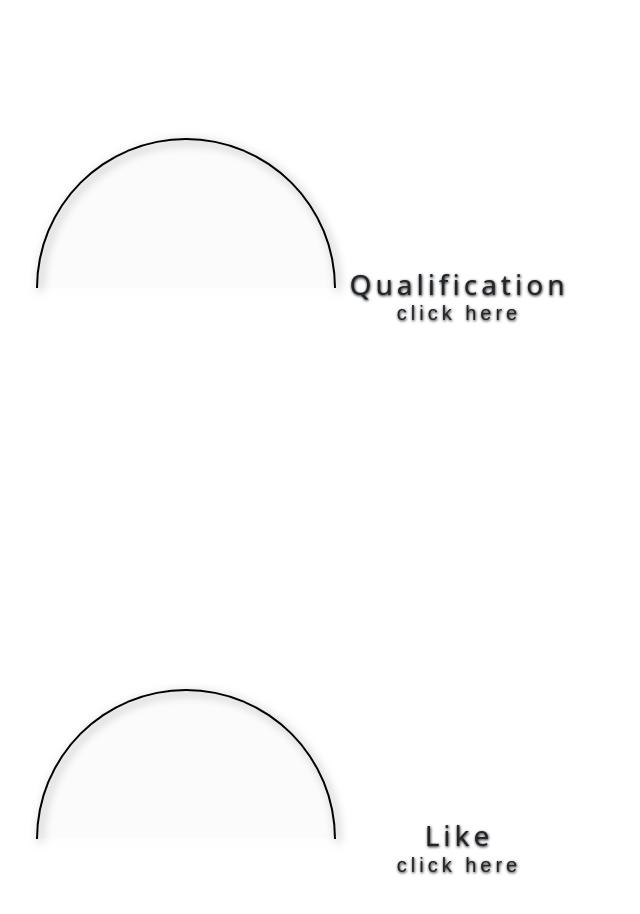
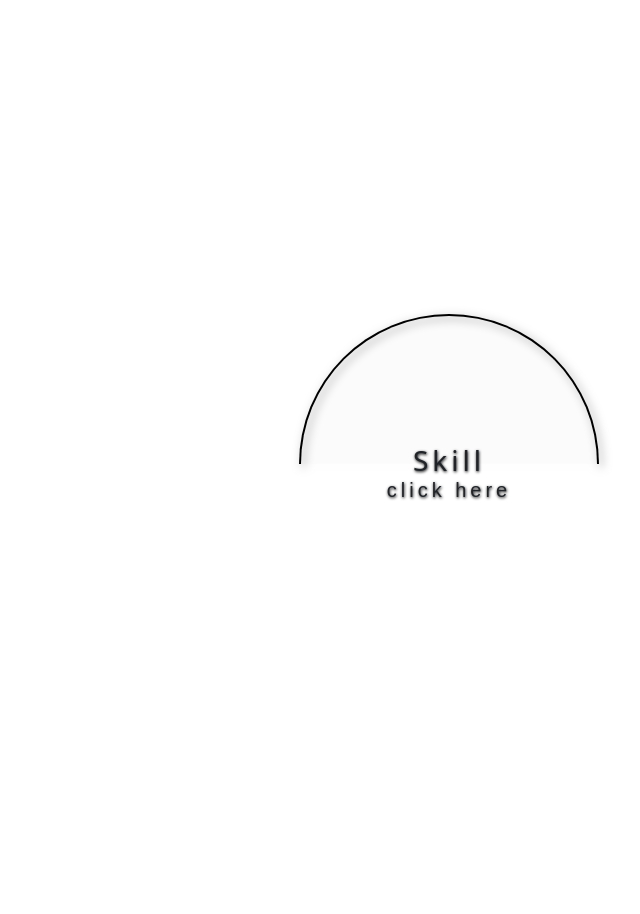
Before and after one commit to lud7n/lud7n.site, a React (Create React App) app: page /#/ in a window 1280 px wide. Shown: the part 1860-2774 px from the top of the page, without its empty margins (191-831 px from the left). Built offline with nearby package versions, Linux system fonts and the light colour scheme.

Commit message:
20240621

```diff
--- a/src/App.css
+++ b/src/App.css
@@ -58,8 +58,7 @@ nav ul li a:hover {
 }
 
 .container {
-  height: 0;
-  padding: 0;
+  text-align: center;
 }
 
 .container h1 {
@@ -139,16 +138,28 @@ meter {
 }
 
 body {
-  width: 100vw;
   /* ビューポートの幅に合わせる */
-  margin: 0;
   /* デフォルトのマージンを削除 */
   margin-bottom: 50px;
   /* 下部に50pxの余白を追加 */
 }
 
+.contentform {
+  display: flex;
+  justify-content: center;
+  /* 水平方向の中央揃え */
+  align-items: center;
+  /* 垂直方向の中央揃え */
+  height: 100vh;
+  /* コンテナの高さをビューポートの高さに設定 */
+  position: relative;
+  /* 子要素の位置指定の基準点 */
+}
+
 .half-circle {
-  margin: 0 auto;
+  position: absolute;
+  transform: translate(-50%, -50%);
+  /* 中心からのオフセット調整 */
   /* 左右のマージンを自動に設定 */
   width: 300px;
   /* 幅を大きくする */
@@ -165,7 +176,6 @@ body {
   /* 薄い白で塗りつぶし */
 
   bottom: 20px;
-  margin-left: 13%;
 
   border: 2px solid #000;
   /* 枠線を追加 */
@@ -175,6 +185,7 @@ body {
   /* 変形の原点を要素の水平中心と下端に設定 */
   filter: drop-shadow(3px 3px 5px rgba(0, 0, 0, 0.5));
   z-index: 1000;
+
 }
 
 .text-shadow {
@@ -303,7 +314,7 @@ body {
   margin: 30px;
   padding: 20px;
   width: 80%;
-  background-color: rgba(255, 255, 255, 0.8);
+  background-color: rgb(216, 216, 216);
   /* 白色の背景を少し透明に */
   border-radius: 10px;
   box-shadow: 0 4px 8px rgba(0, 0, 0, 0.1);
@@ -329,7 +340,7 @@ body {
 
 .view-article-button {
   padding: 6px 18px;
-  background-color: #000000;
+  background-color: black;
   color: white;
   text-decoration: none;
   border-radius: 5px;
--- a/src/components/BlogPage.jsx
+++ b/src/components/BlogPage.jsx
@@ -11,7 +11,6 @@ const BlogPage = () => {
 
     return (
         <div>
-            <img src={profileImage} alt="" className="fadeIn" style={{ width: '100vw', height: '100vh', objectFit: 'cover', borderRadius: '0', position: 'fixed', top: '0', left: '0', zIndex: '-1', opacity: '1.0' }} />
             <br /><br /><br /><br /><br /><br />
             <div className="text-center">
                 <h1 style={{ letterSpacing: '4px', fontWeight: '380' }}>Blog</h1>
--- a/src/components/FloatingTitle.jsx
+++ b/src/components/FloatingTitle.jsx
@@ -3,7 +3,7 @@ import './FloatingTitle.css'; // CSSファイルをインポート
 
 function FloatingTitle() {
     return (
-        <h6 className="floating-title">=LOVE 16th Single c/w「誰にもバレずに」</h6>
+        <h6 className="floating-title">=LOVE 16th Single c/w</h6>
     );
 }
 
--- a/src/components/HomePage.jsx
+++ b/src/components/HomePage.jsx
@@ -1,6 +1,5 @@
 import React, { useState, useEffect } from 'react'
 import { Link } from "react-router-dom";
-import profileImage from "../Images/nanaka.jpg";
 import twitterImage from "../Images/twitter_icon.png";
 import atcoderImage from "../Images/atcoder_icon_transparent.png";
 import instagramImage from "../Images/insta.png";
@@ -33,7 +32,7 @@ const HomePage = () => {
     return (
 
         <body>
-            <div className="container text-center">
+            <div className="container">
 
                 <h2 style={{ transform: 'translateY(320px)', textShadow: '2px 2px 4px rgba(0,0,0,0.5)', letterSpacing: '10px', fontWeight: '180' }}>lud7n.site</h2>
 
@@ -43,30 +42,20 @@ const HomePage = () => {
                     <div class="ellipse" id="ellipse3"></div>
                 </div>
 
-                <img src={profileImage} alt="" className="fadeIn" style={{ width: '100vw', height: '100vh', objectFit: 'cover', borderRadius: '0', position: 'fixed', top: '0', left: '0', zIndex: '-1', opacity: opacity }} />
-
-
                 <p style={{ textShadow: '2px 2px 4px rgba(0,0,0,0.5)', letterSpacing: '4px', fontWeight: '180' }}>
                     I'm a ? Engineer ? Designer ?<br></br>
                 </p>
-
-                <br /><br /><br /><br /><br /><br /><br /><br /><br />
-
-                <div class="text-center">
 
                 <Link to="/works">
                     <RotatingSemicircle />
                 </Link>
                 <div>
 
-                        <h3 className="text-shadow" style={{ position: 'relative', top: '-20px', left: '10px', letterSpacing: '4px', fontWeight: '180' }}>
+                    <h3 className="text-shadow" style={{ position: 'relative', top: '-40px', letterSpacing: '4px', fontWeight: '180' }}>
                         Works<br></br>
                         <h5 style={{ fontFamily: 'Arial', letterSpacing: '4px', fontWeight: '50' }}>click here</h5>
                     </h3>
                 </div>
-                </div>
-
-                <br /><br /><br /><br /><br /><br /><br /><br /><br /><br /><br /><br /><br /><br />
 
                 <div class="text-center">
 
@@ -75,27 +64,23 @@ const HomePage = () => {
                     </Link>
 
                     <div>
-                        <h3 className="text-shadow" style={{ position: 'relative', top: '-20px', left: '10px', letterSpacing: '4px', fontWeight: '180' }}>Skill<br></br>
+                        <h3 className="text-shadow" style={{ position: 'relative', top: '-40px', letterSpacing: '4px', fontWeight: '180' }}>Skill<br></br>
                             <h5 style={{ fontFamily: 'Arial', letterSpacing: '4px', fontWeight: '50' }}>click here</h5>
                         </h3>
                     </div>
                 </div>
-
-                <br /><br /><br /><br /><br /><br /><br /><br /><br /><br /><br /><br /><br /><br />
 
                 <div class="text-center">
 
                     <RotatingSemicircle />
 
                     <div>
-                        <h3 className="text-shadow" style={{ position: 'relative', top: '-20px', left: '10px', letterSpacing: '4px', fontWeight: '180' }}>Qualification<br></br>
+                        <h3 className="text-shadow" style={{ position: 'relative', top: '-40px', letterSpacing: '4px', fontWeight: '180' }}>Qualification<br></br>
                             <h5 style={{ fontFamily: 'Arial', letterSpacing: '4px', fontWeight: '50' }} onClick={openPopup}>click here</h5>
                             <Popup isOpen={isOpen} close={closePopup} />
                         </h3>
                     </div>
                 </div>
-
-                <br /><br /><br /><br /><br /><br /><br /><br /><br /><br /><br /><br /><br /><br />
 
                 <div class="text-center">
 
@@ -104,7 +89,7 @@ const HomePage = () => {
                     </Link>
 
                     <div>
-                        <h3 className="text-shadow" style={{ position: 'relative', top: '-20px', left: '10px', letterSpacing: '4px', fontWeight: '180' }}>Like<br></br>
+                        <h3 className="text-shadow" style={{ position: 'relative', top: '-40px', letterSpacing: '4px', fontWeight: '180' }}>Like<br></br>
                             <h5 style={{ fontFamily: 'Arial', letterSpacing: '4px', fontWeight: '50' }}>click here</h5>
                         </h3>
                     </div>
--- a/src/components/RotatingCircle.jsx
+++ b/src/components/RotatingCircle.jsx
@@ -17,10 +17,12 @@ function RotatingSemicircle() {
     }, []);
 
     return (
-        <div className="half-circle" style={{
-            transform: `rotate(${rotation}deg)`,
-        }}>
-        </div >
+        <div className="contentform">
+            <div className="half-circle" style={{
+                transform: `rotate(${rotation}deg)`,
+            }}>
+            </div >
+        </div>
     );
 }
 
--- a/src/components/SkillPage.jsx
+++ b/src/components/SkillPage.jsx
@@ -1,11 +1,9 @@
 import React from 'react';
 import SkillGage from './SkillGage';
-import profileImage from '../Images/nanaka.jpg';
 
 const SkillPage = () => {
     return (
         <div>
-            <img src={profileImage} className="fadeIn" style={{ width: '100vw', height: '100vh', objectFit: 'cover', borderRadius: '0', position: 'fixed', top: '0', left: '0', zIndex: '-1', opacity: '1.0' }} />
             <div class="text-center">
                 <br /><br /><br /><br /><br /><br />
                 <h2 style={{ letterSpacing: '4px', fontWeight: '380' }}>Skill</h2><br />
--- a/src/components/Works.jsx
+++ b/src/components/Works.jsx
@@ -1,5 +1,4 @@
 import React from 'react'
-import profileImage from "../Images/nanaka.jpg";
 import copypenImage from "../Images/copypen.jpg";
 import fuwawariImage from "../Images/fuwawari.png";
 import funfesImage from "../Images/funfes.jpg";
@@ -8,7 +7,6 @@ import RedesignerImage from "../Images/redesigner_transparent.png";
 const Works = () => {
     return (
         <div>
-            <img src={profileImage} className="fadeIn" style={{ width: '100vw', height: '100vh', objectFit: 'cover', borderRadius: '0', position: 'fixed', top: '0', left: '0', zIndex: '-1', opacity: '1.0' }} />
             <br /><br /><br /><br /><br /><br /><br /><br />
             <div className="text-center">
                 <h2 style={{ letterSpacing: '4px', fontWeight: '380' }}>
--- a/src/components/YouTubeLink.css
+++ b/src/components/YouTubeLink.css
@@ -9,7 +9,7 @@
     /* テキストの色 */
     background-color: #000;
     /* 背景色をYouTubeの赤色に */
-    padding: 10px 59px;
+    padding: 10px 50px;
     /* パディングを調整 */
     border-radius: 20px;
     /* ボタンの角を丸く */
@@ -17,7 +17,7 @@
     /* 影を追加 */
     transition: background-color 0.3s;
     /* 背景色の変化を滑らかに */
-    margin-left: 38%;
+    margin-left: 50%;
     margin-right: 50%;
 }
 
```
Also changed, not shown: src/components/Like.jsx (+6 -8 lines). Lines whose indentation alone changed are shown as unchanged.
